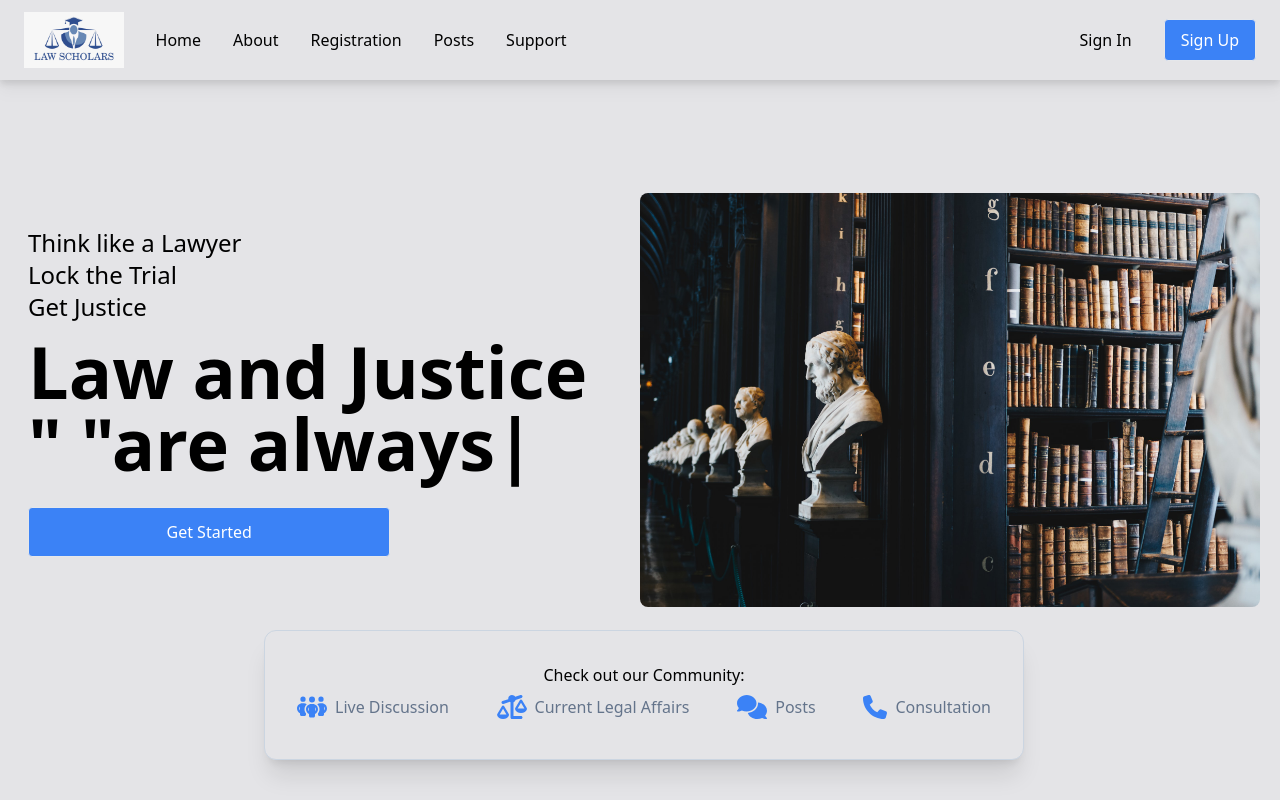
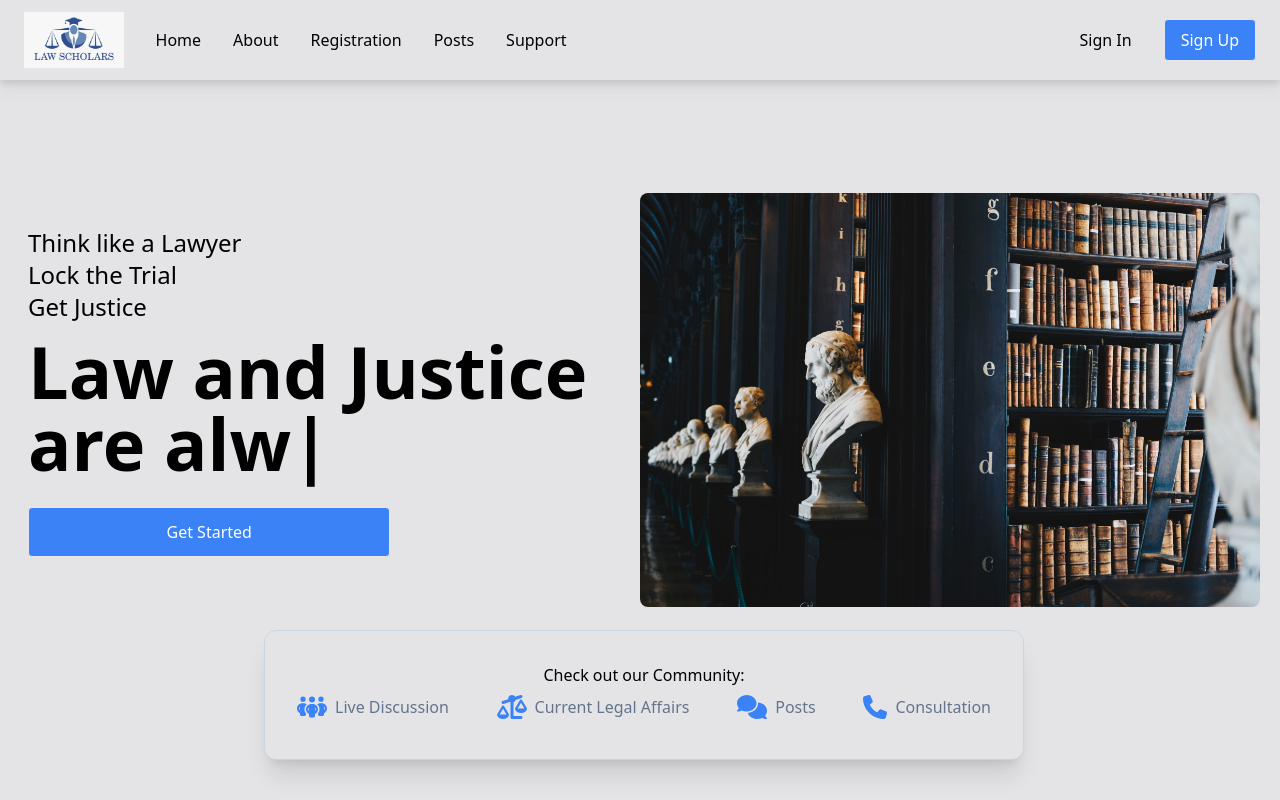
Before and after one commit to brekooname/law-scholars, a React (Create React App) app: page / in a window 1280 px wide. Shown: the top 800 px of the page. Built offline with nearby package versions, Linux system fonts and the light colour scheme.

Commit message:
Fix: Typing Spacing issues

```diff
--- a/src/components/Hero.jsx
+++ b/src/components/Hero.jsx
@@ -25,7 +25,7 @@ const Hero = () => {
                     <p className="py-3 text-5xl md:text-7xl font-bold">Law and Justice<br />
                     <Typed
                         className="py-3 text-5xl md:text-7xl font-bold"
-                        strings={['" "are always Same!', '" "Same?',"' 'aren't always Same."]}
+                        strings={[' are always Same!', ' Same?'," aren't always Same."]}
                         typeSpeed={150}
                         backSpeed={150}
                         loop
```
